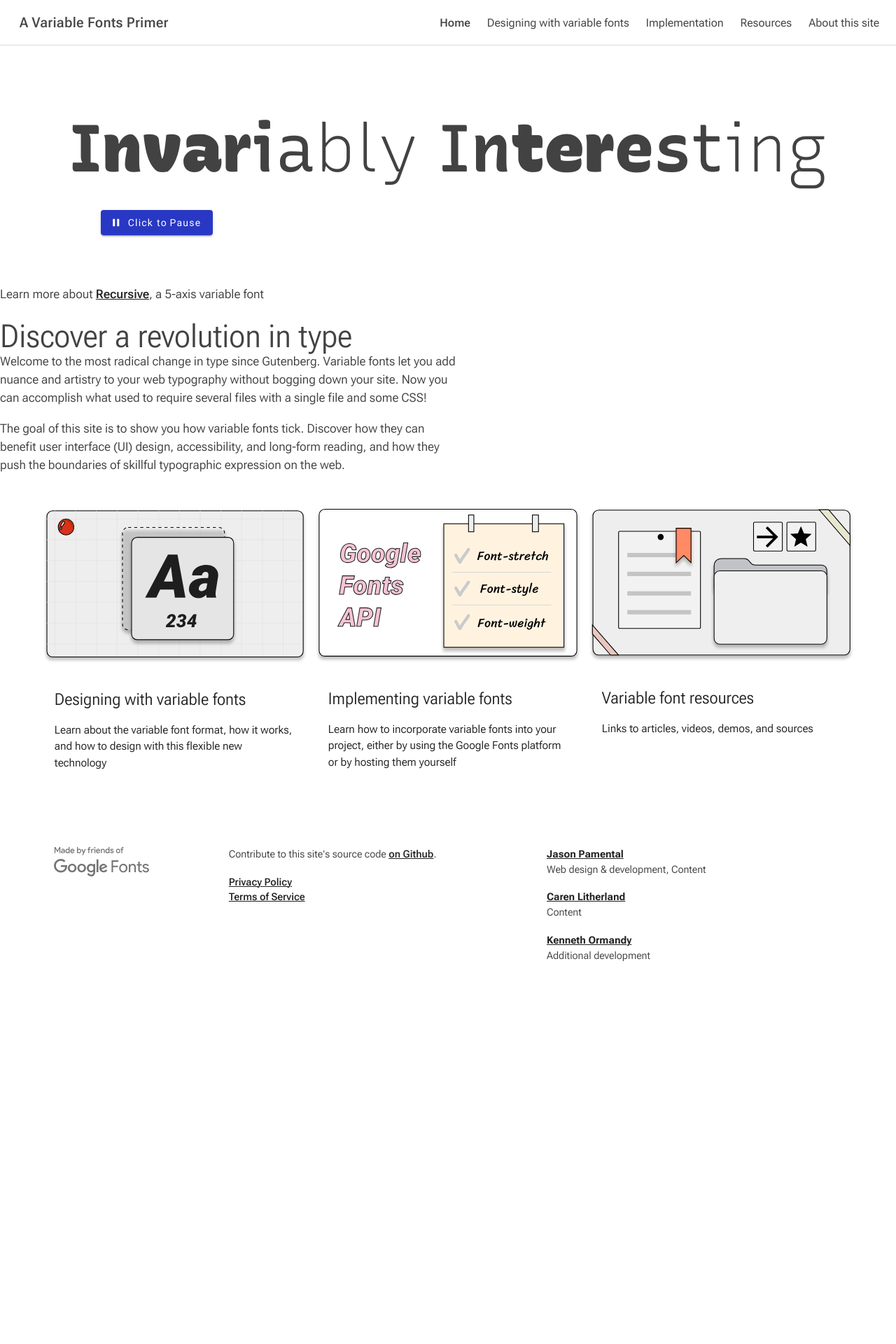
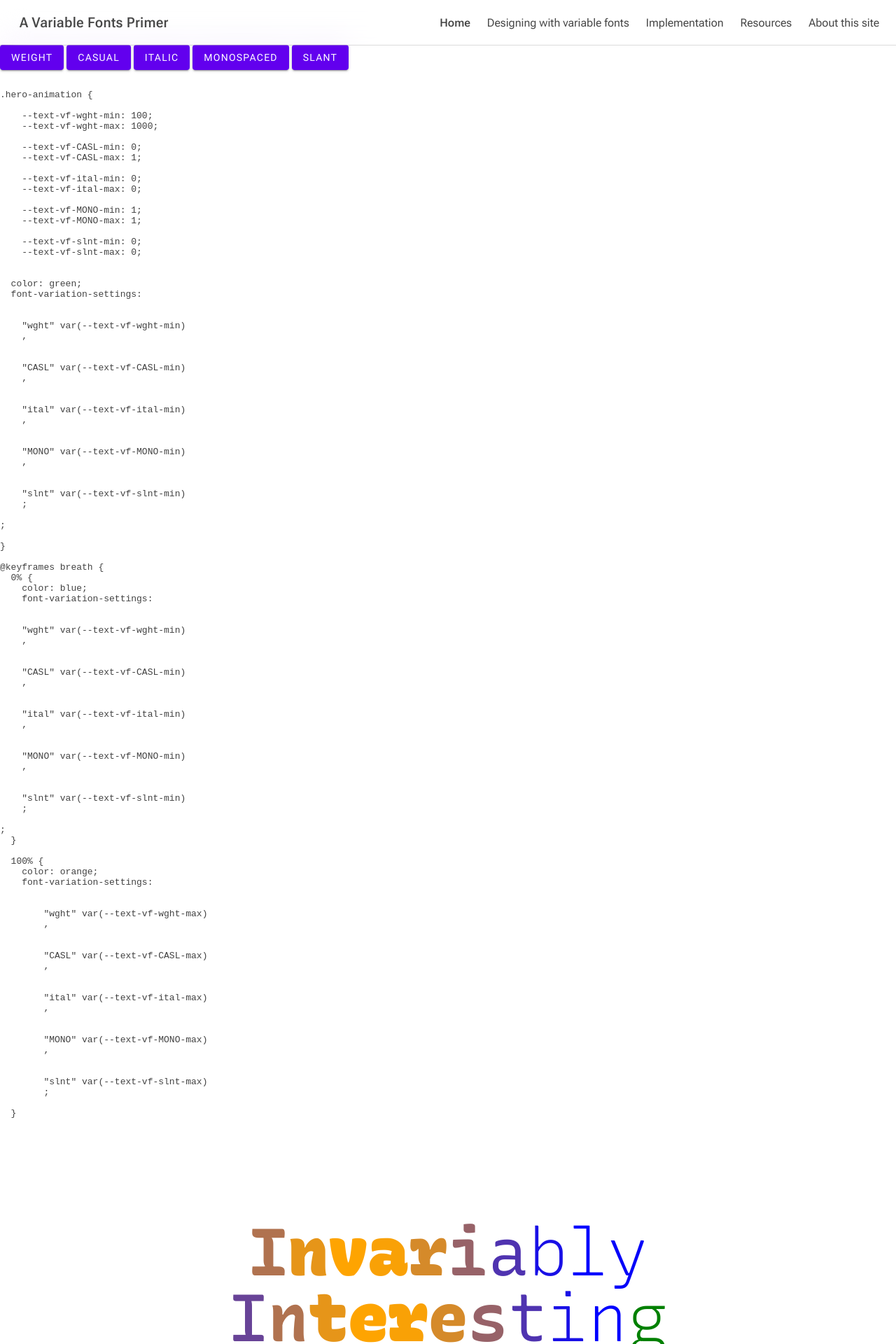
Before and after one commit to jpamental/variable-fonts, a Jekyll site: the page built from index.html, in a window 1280 px wide. Shown: the top 1920 px of the page at 70% size. Built offline with Jekyll 4.4.1, drawn with Linux system fonts in a browser that asks for light colours; a style sheet for code colours, icons or effects is not loaded.

Commit message:
Adds configuring of hero using Jekyll metadata

```diff
--- a/_includes/beatrice/02-molecules/10-hero-animation/_hero-animation.scss
+++ b/_includes/beatrice/02-molecules/10-hero-animation/_hero-animation.scss
@@ -1,111 +1,117 @@
+
+
 .hero-animation {
-  --text-vf-CASL: var(--hero-text-vf-CASL);
-  --text-vf-wght: var(--hero-text-vf-wght);
-  --text-vf-MONO: 0;
-  --text-vf-slnt: 0;
-  --text-vf-ital: 0;
-  --text-vf-MONO-max: 0;
-  --text-vf-CASL-min: 0;
-  --text-vf-CASL-max: 1;
-  --text-vf-slnt-max: 0;
-  --text-vf-ital-max: 0;
-  --text-vf-wght-min: 100;
-  --text-vf-wght-max: 1000;
-  --h1-font-size-min: 3;
-  --h1-font-size-max: 6.5;
-  font-variation-settings: 'MONO' var(--text-vf-MONO), 'CASL' var(--text-vf-CASL), 'slnt' var(--text-vf-slnt), 'ital' var(--text-vf-ital);
-
-  padding: 1.5rem 1rem 0.5rem 1rem;
-  @media (min-width: $bp--medium) {
-    padding: 3rem 1rem;
-  }
-
+//   --text-vf-CASL: var(--hero-text-vf-CASL);
+//   --text-vf-wght: var(--hero-text-vf-wght);
+//   --text-vf-MONO-min: 0;
+//   --text-vf-slnt: 0;
+//   --text-vf-ital: 0;
+//   --text-vf-MONO-min: 0;
+//   --text-vf-CASL-min: 0;
+//   --text-vf-CASL-max: 1;
+//   --text-vf-slnt-max: 0;
+//   --text-vf-ital-max: 0;
+//   --text-vf-wght-min: 100;
+//   --text-vf-wght-max: 1000;
+//   --h1-font-size-min: 3;
+//   --h1-font-size-max: 6.5;
+//   // font-variation-settings: 'MONO' var(--text-vf-MONO), 'CASL' var(--text-vf-CASL), 'slnt' var(--text-vf-slnt), 'ital' var(--text-vf-ital);
+//
+//   padding: 1.5rem 1rem 0.5rem 1rem;
+//   @media (min-width: $bp--medium) {
+//     padding: 3rem 1rem;
+//   }
+//
   &__text {
     font-family: "Recursive", Helvetica, sans-serif;
-    font-weight: var(--text-vf-wght);
+    // font-weight: var(--text-vf-wght);
     max-width: none;
     text-align: center;
 
     span {
-      font-variation-settings: 'MONO' var(--text-vf-MONO), 'CASL' var(--text-vf-CASL), 'slnt' var(--text-vf-slnt), 'ital' var(--text-vf-ital);
+      // font-variation-settings: 'MONO' var(--text-vf-MONO-min), 'CASL' var(--text-vf-CASL), 'slnt' var(--text-vf-slnt), 'ital' var(--text-vf-ital);
       //transition: all .2s ease-in;
+      outline: 2px solid red;
       .play & {
+        outline: 2px solid green;
         animation: breath 1.5s alternate 6 ease-in-out;
       }
     }
   }
-
-  &__controls {
-    display: grid;
-    grid-template-columns: 1fr;
-    justify-items: center;
-    margin: 1rem auto;
-    @media (min-width: $bp--medium) {
-      grid-template-columns: max-content 1fr;
-      max-width: 80vw;
-  }
-    > * {
-      margin: 0 1rem;
-    }
-  }
-  .controls {
-    opacity: 0;
-    transition: opacity 0.3s ease-in-out;
-    display: grid;
-    grid-template-columns: 1fr 1fr;
-    margin: 0.5rem 0 0 0;
-    width: 100%;
-
-    @media (min-width: $bp--medium) {
-      grid-template-columns: 1fr 1fr;
-      margin-top: 0;
-    }
-    > * {
-      margin: 0 1rem;
-    }
-  }
-  .pause + .controls {
-    opacity: 1;
-  }
-
+//
+//   &__controls {
+//     display: grid;
+//     grid-template-columns: 1fr;
+//     justify-items: center;
+//     margin: 1rem auto;
+//     @media (min-width: $bp--medium) {
+//       grid-template-columns: max-content 1fr;
+//       max-width: 80vw;
+//   }
+//     > * {
+//       margin: 0 1rem;
+//     }
+//   }
+//   .controls {
+//     opacity: 0;
+//     transition: opacity 0.3s ease-in-out;
+//     display: grid;
+//     grid-template-columns: 1fr 1fr;
+//     margin: 0.5rem 0 0 0;
+//     width: 100%;
+//
+//     @media (min-width: $bp--medium) {
+//       grid-template-columns: 1fr 1fr;
+//       margin-top: 0;
+//     }
+//     > * {
+//       margin: 0 1rem;
+//     }
+//   }
+//   .pause + .controls {
+//     opacity: 1;
+//   }
+//
+// }
+//
+// .play-pause {
+//   --text-wght: 450;
+//   --mdc-theme-primary: #{$color-blue-900};
+//   margin-top: 0.25rem;
+//   text-transform: none;
+//   min-width: 10rem;
+//   &:hover {
+//
+//   }
+//   &.pause::after {
+//     content: "Play";
+//     padding-left: 0.25em;
+//   }
+//   &.play::after {
+//     content: "Pause";
+//     padding-left: 0.25em;
+//   }
+//   &::after {
+//     .play & {
+//       content: "Pause";
+//       padding-left: 0.25em;
+//     }
+//     .pause & {
+//       content: "Play";
+//       padding-left: 0.25em;
+//     }
+//   }
 }
-
-.play-pause {
-  --text-wght: 450;
-  --mdc-theme-primary: #{$color-blue-900};
-  margin-top: 0.25rem;
-  text-transform: none;
-  min-width: 10rem;
-  &:hover {
-
-  }
-  &.pause::after {
-    content: "Play";
-    padding-left: 0.25em;
-  }
-  &.play::after {
-    content: "Pause";
-    padding-left: 0.25em;
-  }
-  &::after {
-    .play & {
-      content: "Pause";
-      padding-left: 0.25em;
-    }
-    .pause & {
-      content: "Play";
-      padding-left: 0.25em;
-    }
-  }
-}
-
-@keyframes breath {
-  0% {
-    font-weight: var(--text-vf-wght-min);
-    font-variation-settings: 'MONO' var(--text-vf-MONO), 'CASL' var(--text-vf-CASL-min), 'slnt' var(--text-vf-slnt), 'ital' var(--text-vf-ital);
-  }
-  100% {
-    font-weight: var(--text-vf-wght-max);
-    font-variation-settings: 'MONO' var(--text-vf-MONO-max), 'CASL' var(--text-vf-CASL-max), 'slnt' var(--text-vf-slnt-max), 'ital' var(--text-vf-ital-max);
-  }
-}
+//
+// /*
+// @keyframes breath {
+//   0% {
+//     font-weight: var(--text-vf-wght-min);
+//     font-variation-settings: 'MONO' var(--text-vf-MONO-min), 'CASL' var(--text-vf-CASL-min), 'slnt' var(--text-vf-slnt), 'ital' var(--text-vf-ital);
+//   }
+//   100% {
+//     font-weight: var(--text-vf-wght-max);
+//     font-variation-settings: 'MONO' var(--text-vf-MONO-min), 'CASL' var(--text-vf-CASL-max), 'slnt' var(--text-vf-slnt-max), 'ital' var(--text-vf-ital-max);
+//   }
+// }
+// */
--- a/_includes/beatrice/02-molecules/10-hero-animation/hero-animation.html
+++ b/_includes/beatrice/02-molecules/10-hero-animation/hero-animation.html
@@ -3,6 +3,63 @@
 {% else %}
   {% assign text = 'Variable Typography' %}
 {% endif %}
+
+{% capture fvsMinValues %}
+  {% for axis in include.axes %}
+    {% capture variableName %}--text-vf-{{ axis.name }}-min{% endcapture %}
+    "{{ axis.name }}" var({{ variableName }})
+    {% if forloop.last %};{% else %},{% endif %}
+  {% endfor %}
+{% endcapture %}
+
+{% capture cssAnimation %}
+.hero-animation {
+  {% for axis in include.axes %}
+    --text-vf-{{ axis.name }}-min: {{ axis.default | default: axis.min }};
+    --text-vf-{{ axis.name }}-max: {{ axis.default | default: axis.max }};
+  {% endfor %}
+
+  color: green;
+  font-variation-settings: {{ fvsMinValues }};
+
+}
+
+@keyframes breath {
+  0% {
+    color: blue;
+    font-variation-settings: {{ fvsMinValues }};
+  }
+
+  100% {
+    color: orange;
+    font-variation-settings:
+      {% for axis in include.axes %}
+        {% capture variableName %}--text-vf-{{ axis.name }}-max{% endcapture %}
+        "{{ axis.name }}" var({{ variableName }})
+        {% if forloop.last %};{% else %},{% endif %}
+      {% endfor %}
+  }
+{% endcapture %}
+
+<form class="js-hero"
+      {% for axis in include.axes %}
+        data-{{ axis.name }}-active="true"
+      {% endfor %}>
+  <div class="js-hero-buttons">
+    {% for axis in include.axes %}
+      {% capture optionId %}{{ axis.name }}_{{ forloop.index }}{% endcapture %}
+      <button id="{{ optionId }}"
+              data-axis="{{ axis.name }}"
+              class="js-hero-button mdc-button mdc-button--raised">{{ axis.label }}</button>
+    {% endfor %}
+  </div>
+  <pre class="js-hero-style">
+    {{ cssAnimation }}
+  </pre>
+  <style class="js-hero-style">
+    {{ cssAnimation }}
+  </style>
+</form>
 
 <div class="hero-animation pause" id="hero_animation">
   <h1 class="hero-animation__text">{{ text }}</h1>
--- a/index.html
+++ b/index.html
@@ -15,12 +15,38 @@
     url: /variable-font-resources
     description: Links to articles, videos, demos, and sources
     media: /assets/img/home-card-resources.svg
+heroAxes:
+  - label: Weight
+    name: wght
+    min: 100
+    max: 1000
+  - label: Casual
+    name: CASL
+    min: 0
+    max: 1
+  - label: Italic
+    name: ital
+    min: 0
+    max: 1
+    # Set a default to avoid animating
+    default: 0
+  - label: Monospaced
+    name: MONO
+    min: 0
+    max: 1
+    default: 1
+  - label: Slant
+    name: slnt
+    min: 0
+    max: 1
+    default: 0
 ---
 
 <div class="home-grid">
   <div class="home-grid__hero mdc-top-app-bar--fixed-adjust js-top-app-bar--blur">
       {% include beatrice/02-molecules/10-hero-animation/hero-animation.html
         text = 'Invariably Interesting'
+        axes = page.heroAxes
       %}
       <p class="home-grid__hero__more">Learn more about <a href="https://recursive.design" target="_blank" rel="noopener">Recursive</a>, a 5-axis variable font</p>
   </div>
```
Also changed, not shown: _includes/beatrice/02-molecules/10-hero-animation/hero-animation-2.js (added, +85 -0 lines).
